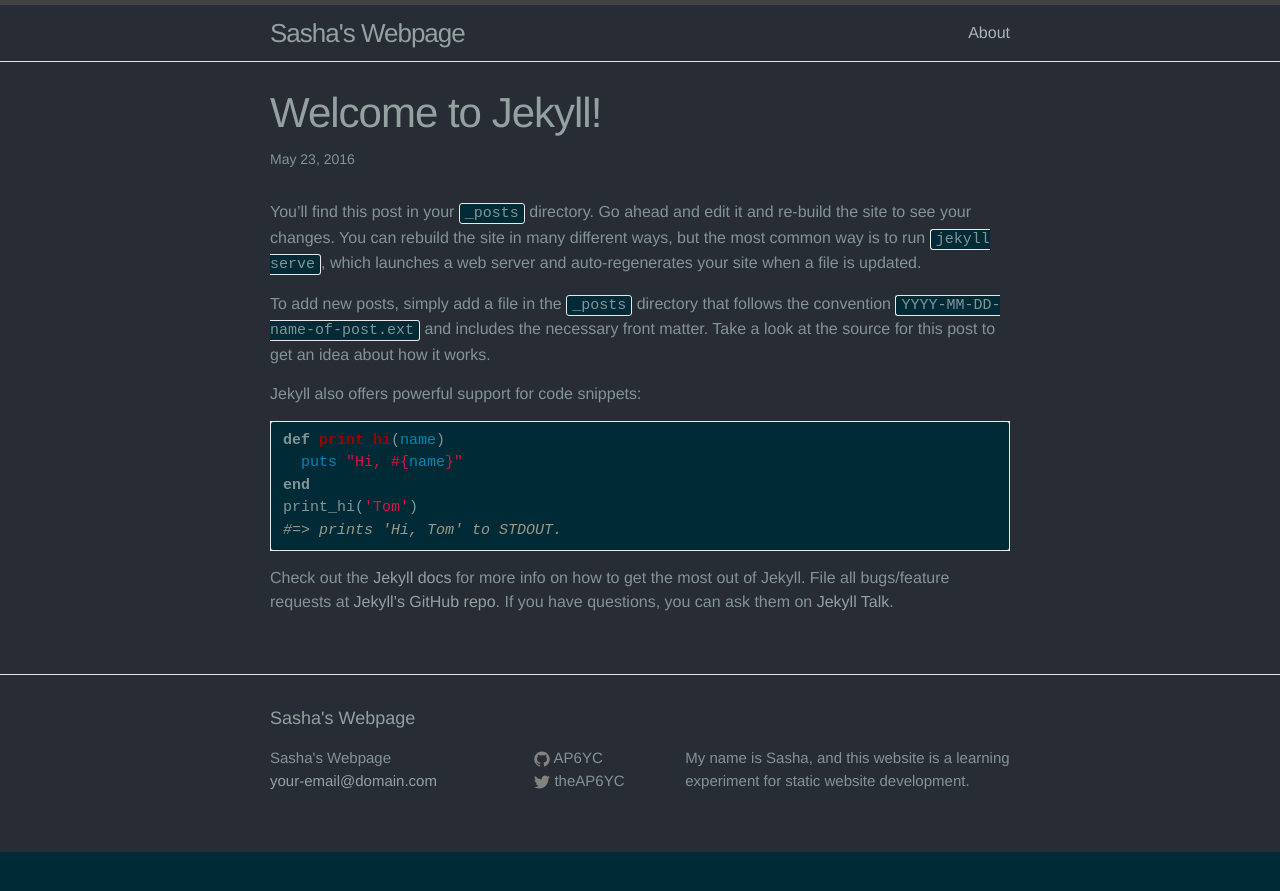
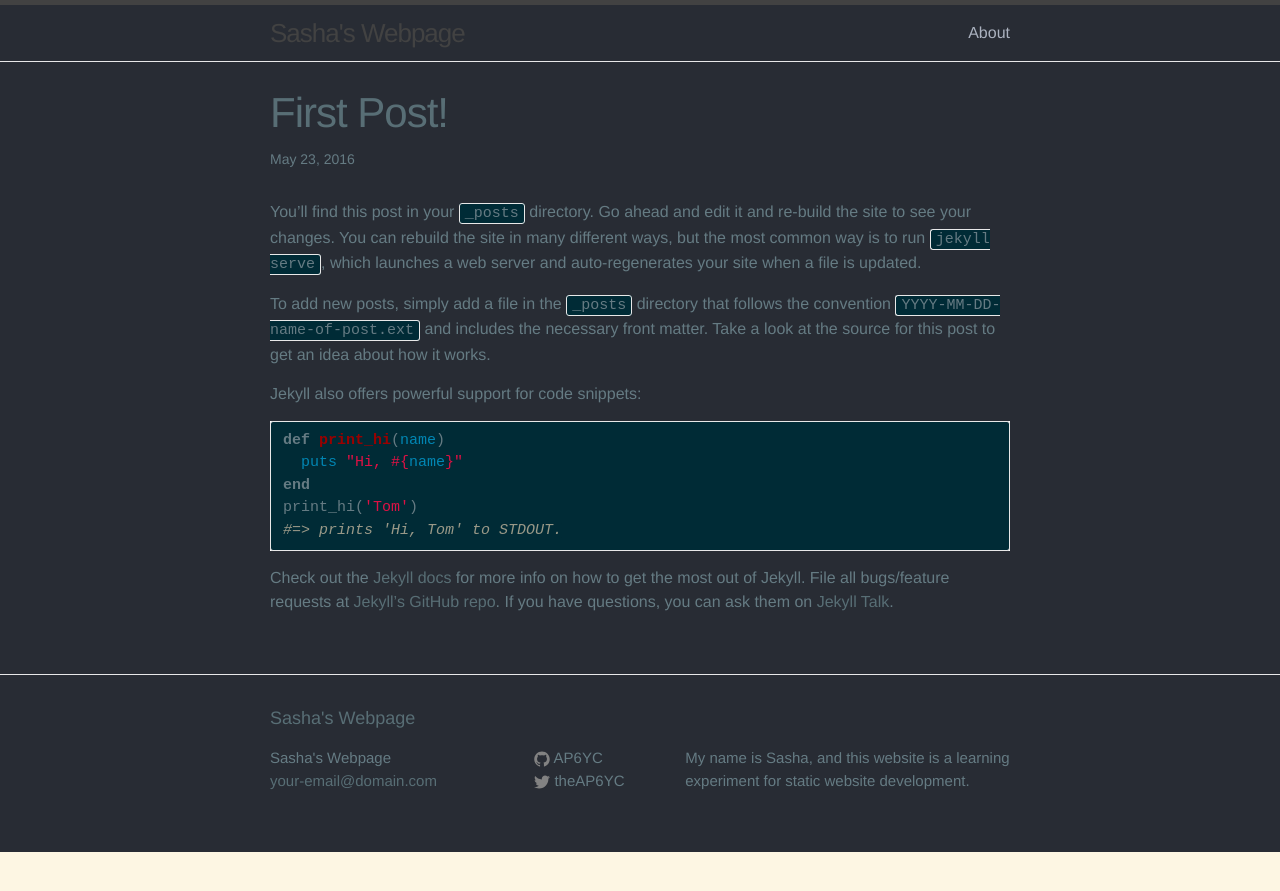
Before and after one commit to AP6YC/AP6YC.github.io_deprecated, a Jekyll site: the page built from _posts/2016-05-23-welcome-to-jekyll.markdown, in a window 1280 px wide. Shown: the top 891 px of the page. Built offline with Jekyll 4.4.1, drawn with Linux system fonts in a browser that asks for light colours.

Commit message:
Remove Solarized formatting, for old formatting scheme

```diff
--- a/_layouts/default.html
+++ b/_layouts/default.html
@@ -1,5 +1,5 @@
 <!DOCTYPE html>
-<html class="dark red">
+<html>
 
   {% include head.html %}
 
--- a/_posts/2016-05-23-welcome-to-jekyll.markdown
+++ b/_posts/2016-05-23-welcome-to-jekyll.markdown
@@ -1,6 +1,6 @@
 ---
 layout: post
-title:  "Welcome to Jekyll!"
+title:  "First Post!"
 date:   2016-05-23 09:12:44 -0400
 categories: jekyll update
 ---
```
